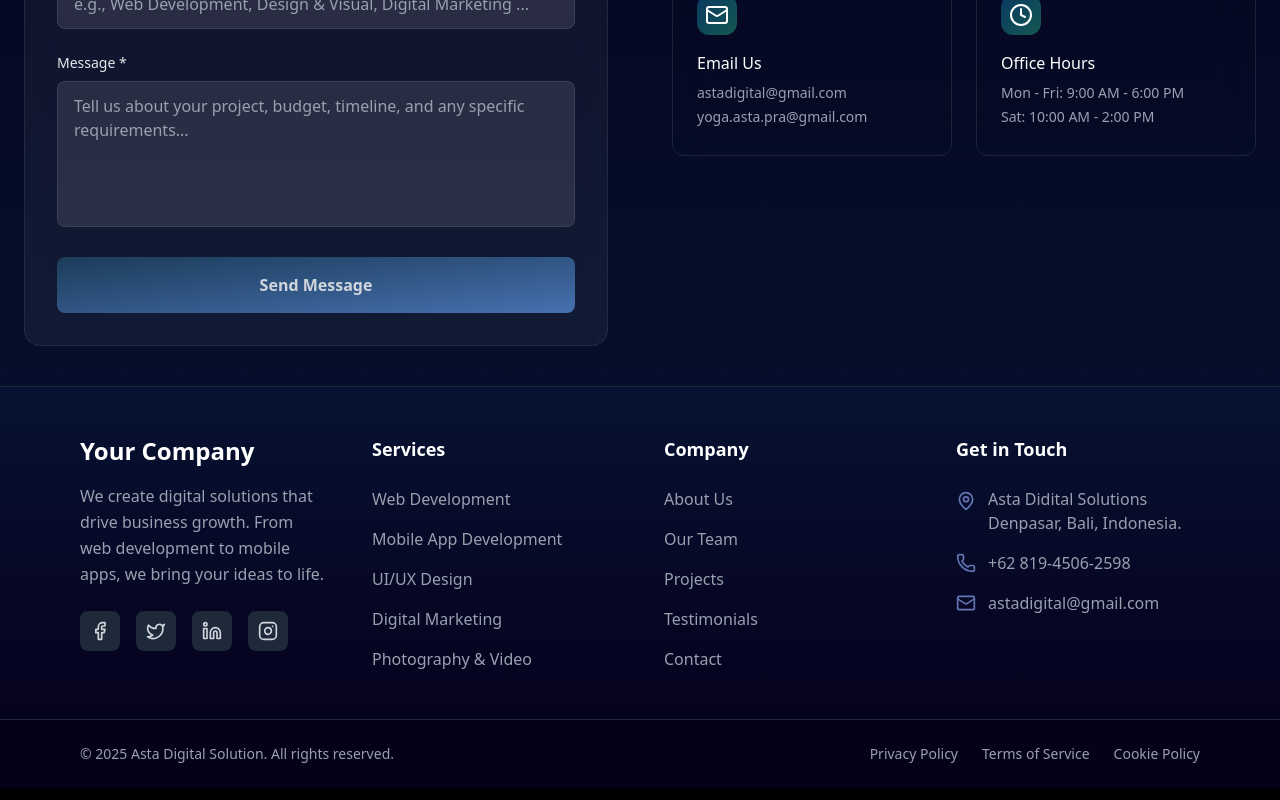
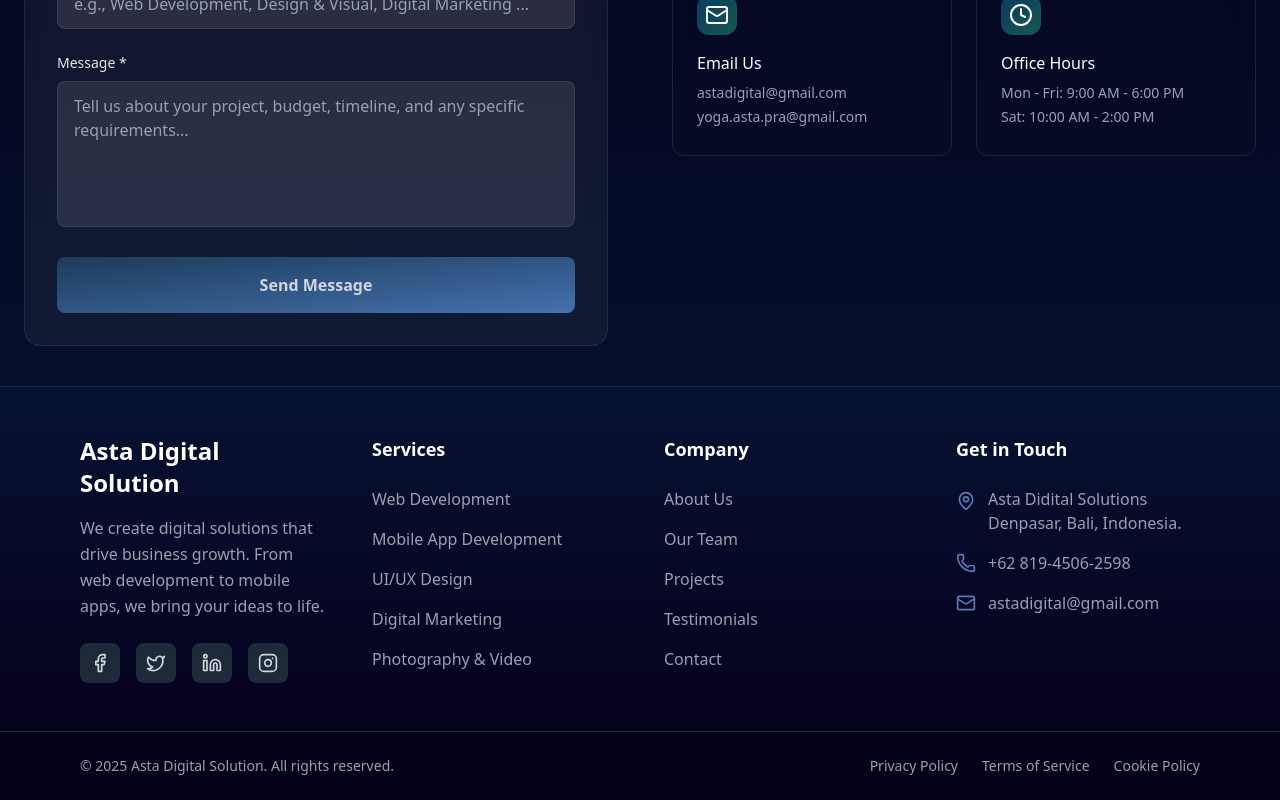
Before and after one commit to Yogabut/my-company-profile, a React (Vite) app: page /services/1/1 in a window 1280 px wide. Shown: the part 2222-3022 px from the top of the page. Built offline with nearby package versions, Linux system fonts and the light colour scheme.

Commit message:
updated & fixed something

```diff
--- a/src/Components/Footer/mainFooter.jsx
+++ b/src/Components/Footer/mainFooter.jsx
@@ -8,7 +8,7 @@ const MainFooter = () => {
                             <div className="lg:col-span-1">
                                 <div className="mb-6">
                                     <h3 className="text-2xl font-bold text-white mb-4">
-                                        Your Company
+                                        Asta Digital Solution
                                     </h3>
                                     <p className="text-gray-400 text-base leading-relaxed">
                                         We create digital solutions that drive business growth. From web development to mobile apps, we bring your ideas to life.
```
